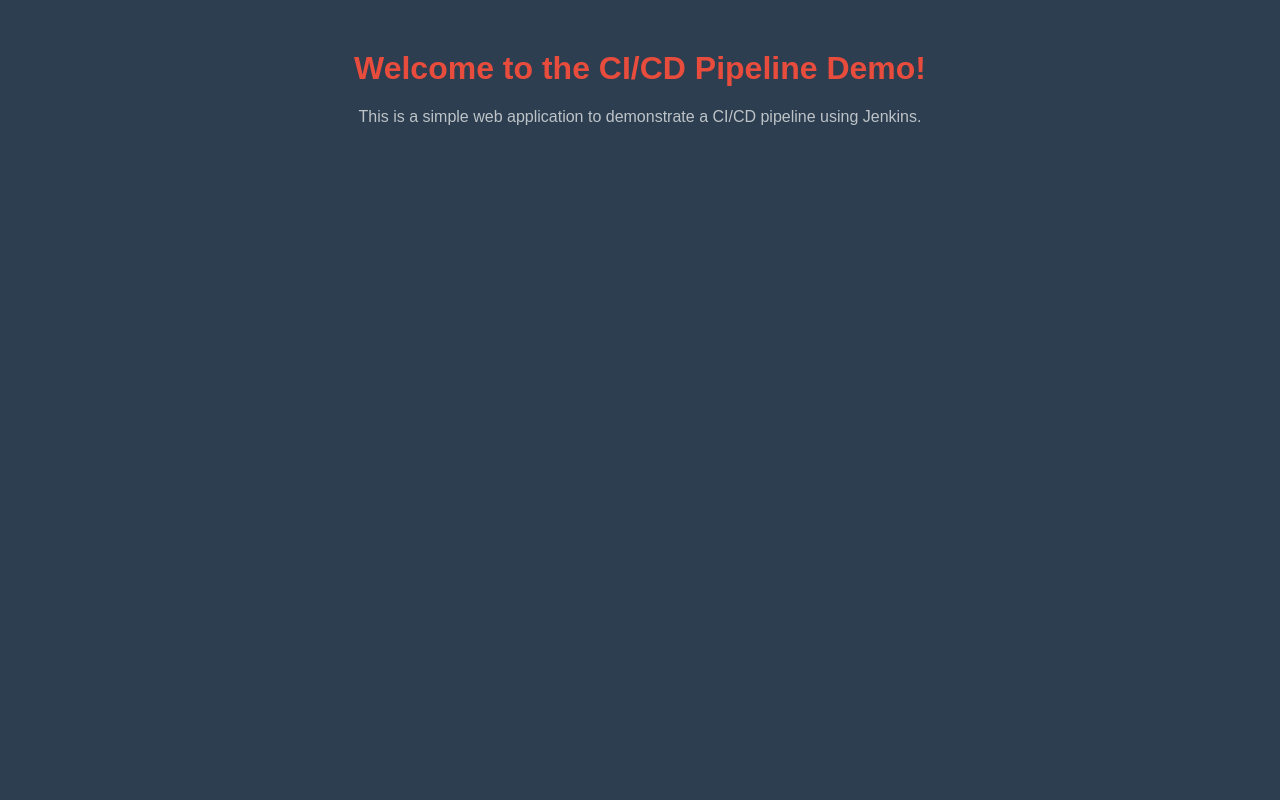
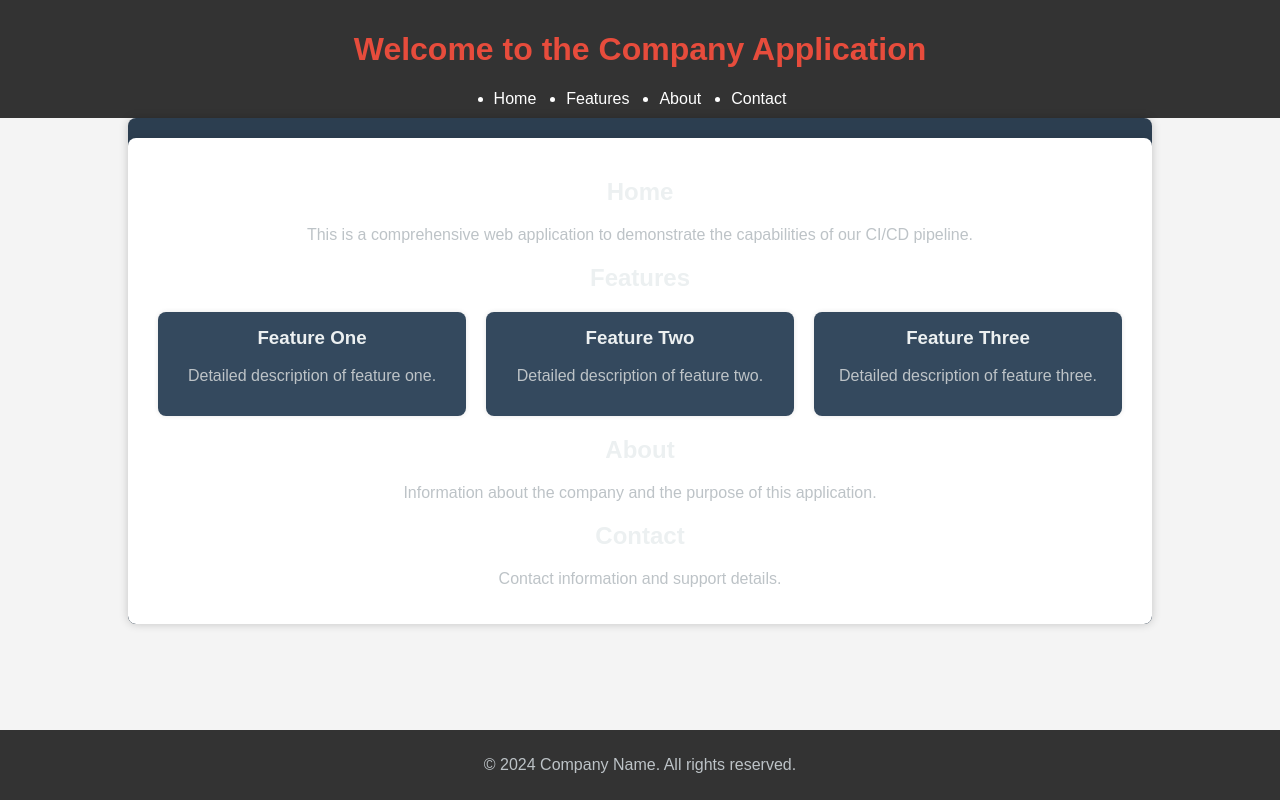
Before and after one commit to jaydeep123s/Gravity-web, a Flask app: template app/templates/index.html in a window 1280 px wide. Run offline with Flask 3, Linux system fonts and the light colour scheme; the template is opened without the code that fills it, so the values that code supplies are empty.

Commit message:
Update index.html

```diff
--- a/app/templates/index.html
+++ b/app/templates/index.html
@@ -3,11 +3,130 @@
 <head>
     <meta charset="UTF-8">
     <meta name="viewport" content="width=device-width, initial-scale=1.0">
-    <title>CI/CD Pipeline</title>
+    <title>Company Application - CI/CD Pipeline</title>
     <link rel="stylesheet" href="../static/style.css">
+    <style>
+        body {
+            font-family: Arial, sans-serif;
+            margin: 0;
+            padding: 0;
+            background-color: #f4f4f4;
+        }
+        header {
+            background-color: #333;
+            color: #fff;
+            padding: 10px 0;
+            text-align: center;
+        }
+        nav {
+            margin: 0;
+            padding: 0;
+            list-style: none;
+        }
+        nav ul {
+            padding: 0;
+            margin: 0;
+            display: flex;
+            justify-content: center;
+        }
+        nav ul li {
+            margin: 0 15px;
+        }
+        nav ul li a {
+            color: #fff;
+            text-decoration: none;
+        }
+        .container {
+            width: 80%;
+            margin: auto;
+            overflow: hidden;
+        }
+        .main-content {
+            padding: 20px;
+            background: #fff;
+            margin-top: 20px;
+            border-radius: 8px;
+            box-shadow: 0 0 10px rgba(0,0,0,0.1);
+        }
+        footer {
+            background-color: #333;
+            color: #fff;
+            text-align: center;
+            padding: 10px 0;
+            position: absolute;
+            width: 100%;
+            bottom: 0;
+        }
+        .features {
+            display: flex;
+            justify-content: space-around;
+            margin-top: 20px;
+        }
+        .feature {
+            background: #f9f9f9;
+            padding: 15px;
+            border-radius: 8px;
+            box-shadow: 0 0 5px rgba(0,0,0,0.1);
+            flex: 1;
+            margin: 0 10px;
+        }
+        .feature h3 {
+            margin-top: 0;
+        }
+    </style>
 </head>
 <body>
-    <h1>Welcome to the CI/CD Pipeline Demo!</h1>
-    <p>This is a simple web application to demonstrate a CI/CD pipeline using Jenkins.</p>
+    <header>
+        <h1>Welcome to the Company Application</h1>
+        <nav>
+            <ul>
+                <li><a href="#home">Home</a></li>
+                <li><a href="#features">Features</a></li>
+                <li><a href="#about">About</a></li>
+                <li><a href="#contact">Contact</a></li>
+            </ul>
+        </nav>
+    </header>
+
+    <div class="container">
+        <div class="main-content">
+            <section id="home">
+                <h2>Home</h2>
+                <p>This is a comprehensive web application to demonstrate the capabilities of our CI/CD pipeline.</p>
+            </section>
+
+            <section id="features">
+                <h2>Features</h2>
+                <div class="features">
+                    <div class="feature">
+                        <h3>Feature One</h3>
+                        <p>Detailed description of feature one.</p>
+                    </div>
+                    <div class="feature">
+                        <h3>Feature Two</h3>
+                        <p>Detailed description of feature two.</p>
+                    </div>
+                    <div class="feature">
+                        <h3>Feature Three</h3>
+                        <p>Detailed description of feature three.</p>
+                    </div>
+                </div>
+            </section>
+
+            <section id="about">
+                <h2>About</h2>
+                <p>Information about the company and the purpose of this application.</p>
+            </section>
+
+            <section id="contact">
+                <h2>Contact</h2>
+                <p>Contact information and support details.</p>
+            </section>
+        </div>
+    </div>
+
+    <footer>
+        <p>&copy; 2024 Company Name. All rights reserved.</p>
+    </footer>
 </body>
 </html>
```
